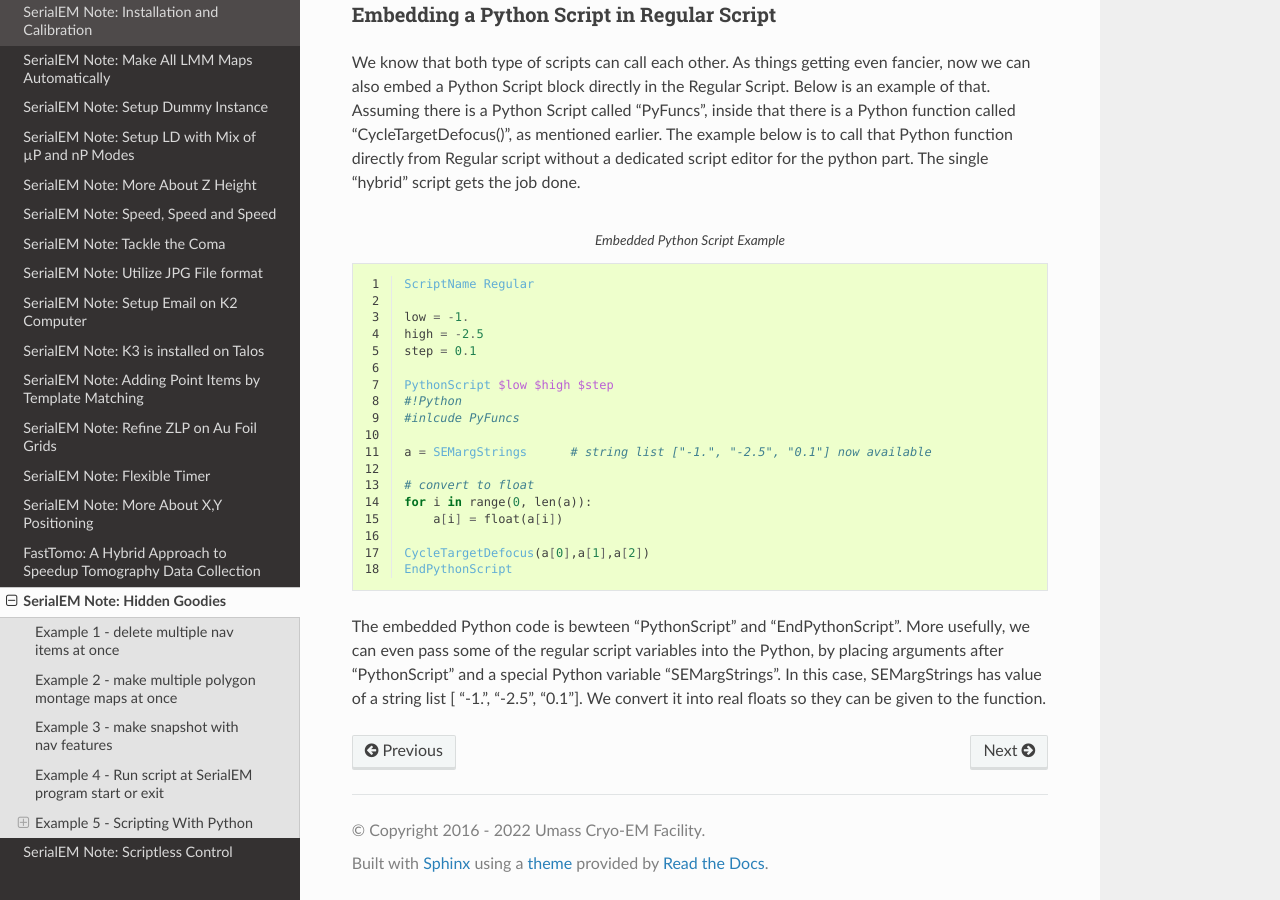
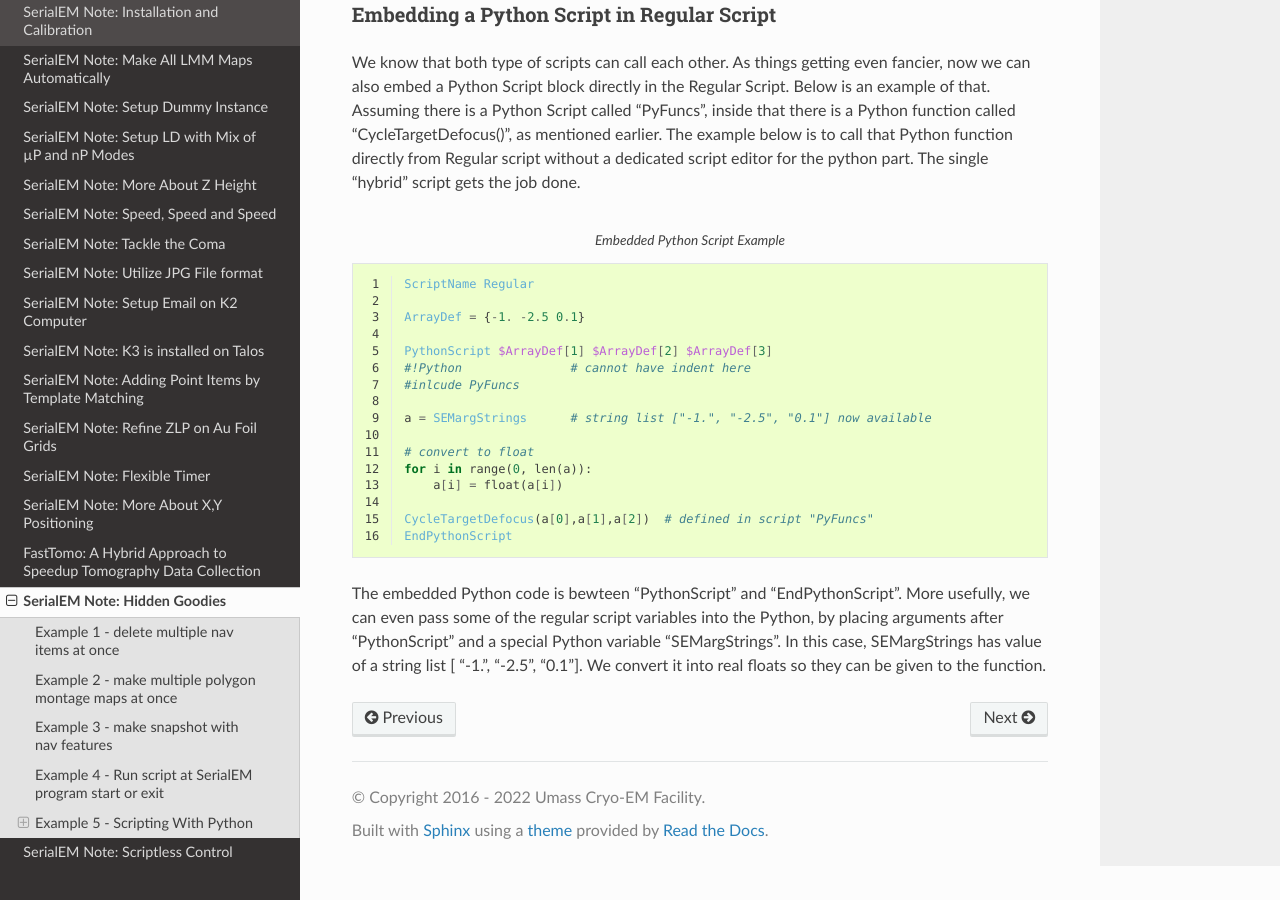
Before and after one commit to xuchen66/sphinx-emdocs, a Sphinx documentation site: the page built from source/serialem-note-hidden-goodies.rst, in a window 1280 px wide and 900 px high, scrolled down 9240 px. Built offline with Sphinx 7.4.7 and the Read the Docs theme 2.0.0, drawn with Linux system fonts in a browser that asks for light colours; pages that are not in the unit, such as notebooks, are missing from menus.

Commit message:
Update serialem-note-hidden-goodies.rst

```diff
--- a/source/serialem-note-hidden-goodies.rst
+++ b/source/serialem-note-hidden-goodies.rst
@@ -331,7 +331,8 @@ Below are two example scripts, one in Python and one in regular.
    ## get b ready for regular
    sem.SetVariable('b',listToSEMarray(b))
 
-Running regular SerialEM script "Regular" by clciking *Run* button from the editor, the log window prints:
+Running regular SerialEM script "Regular" by clciking *Run* button from
+the editor, the log window prints:
 
 .. code-block:: python
 
@@ -497,12 +498,10 @@ editor for the python part. The single "hybrid" script gets the job done.
 
    ScriptName Regular
 
-   low = -1.
-   high = -2.5
-   step = 0.1
+   ArrayDef = {-1. -2.5 0.1}
 
-   PythonScript $low $high $step
-   #!Python
+   PythonScript $ArrayDef[1] $ArrayDef[2] $ArrayDef[3]
+   #!Python               # cannot have indent here
    #inlcude PyFuncs
 
    a = SEMargStrings      # string list ["-1.", "-2.5", "0.1"] now available
@@ -511,7 +510,7 @@ editor for the python part. The single "hybrid" script gets the job done.
    for i in range(0, len(a)):
        a[i] = float(a[i])
 
-   CycleTargetDefocus(a[0],a[1],a[2])
+   CycleTargetDefocus(a[0],a[1],a[2])  # defined in script "PyFuncs"
    EndPythonScript
 
 
```
